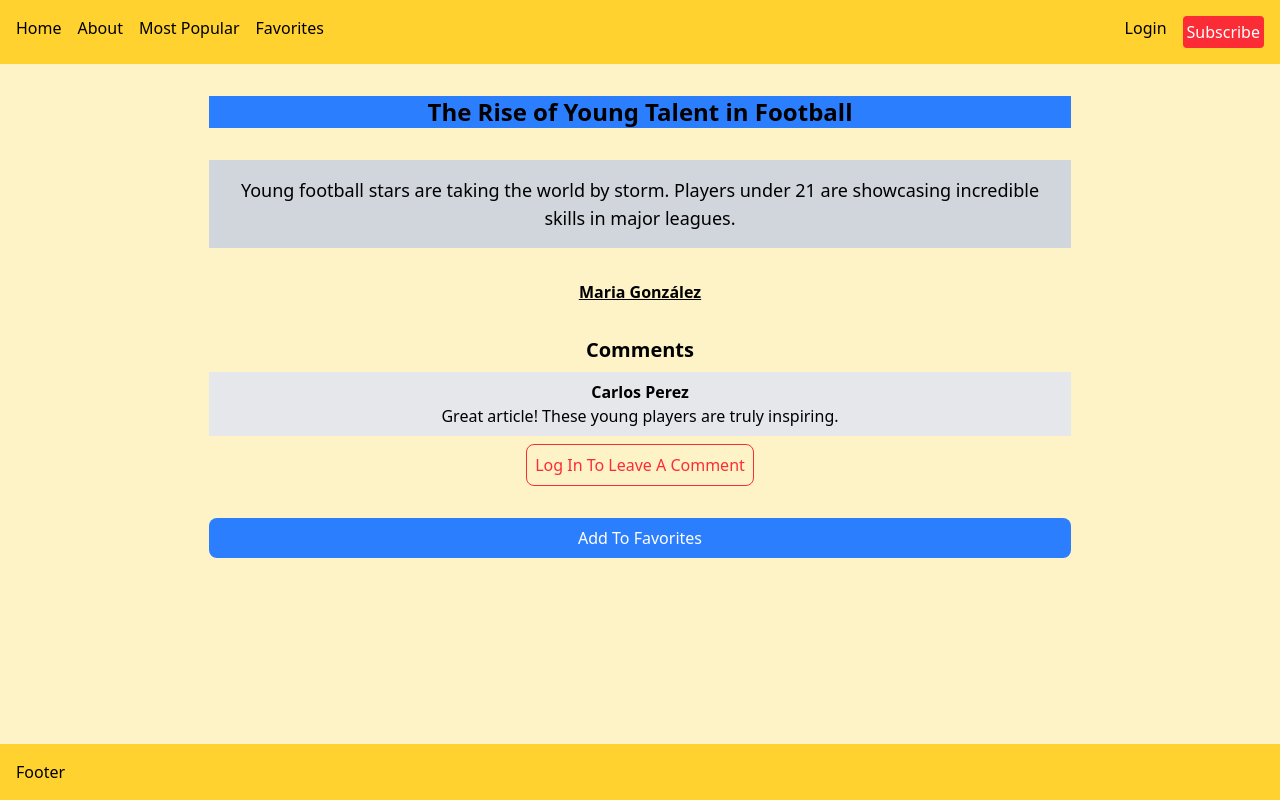
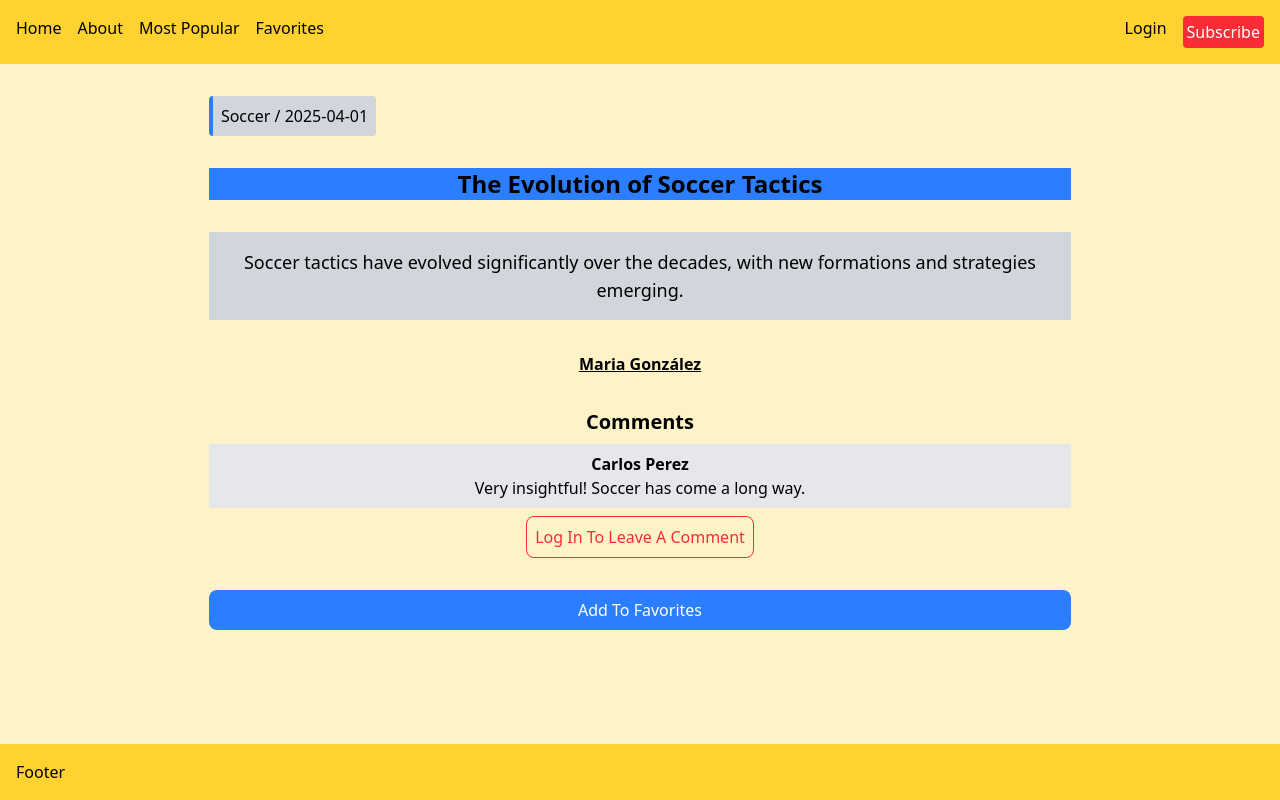
Before and after one commit to Rubenbot07/My-sports-journal, a React (Vite) app: page /articles/1 in a window 1280 px wide. Built offline with nearby package versions, Linux system fonts and the light colour scheme.

Commit message:
add category selection to EditArticleForm; update editArticle logic to include category and display category in Article component

```diff
--- a/src/components/EditArticleForm.jsx
+++ b/src/components/EditArticleForm.jsx
@@ -10,14 +10,15 @@ export const EditArticleForm = () => {
     const [content, setContent] = useState(currentArticle.content)
     const [author, setAuthor] = useState(currentArticle.author)
     const [date, setDate] = useState(currentArticle.publishedDate)
-
+    const [category, setCategory] = useState(currentArticle.category)
+    console.log(category)
     return (
         <section className='text-center w-5/6 mx-auto flex flex-col gap-8'>
             <h1 className='text-2xl font-bold bg-blue-500'>Edit Article</h1>
             <form
                 onSubmit={(e) => {
                     e.preventDefault()
-                    auth.editArticle(articleId, title, author, date, content)
+                    auth.editArticle(articleId, title, author, date, content, category)
                 }}
                 className="flex flex-col gap-4 w-4/6 min-w-72 mx-auto p-4 "
             >
@@ -53,6 +54,19 @@ export const EditArticleForm = () => {
                     className="border border-blue-500 p-2 text-center bg-white"
                     onChange={(e) => setDate(e.target.value)}
                 />
+                <select
+                    className="border border-blue-500 p-2 text-center bg-white"
+                    name="category"
+                    id="category"
+                    onChange={(e) => e.target.value && setCategory(e.target.value)}
+                >
+                    <option value="">Select Category</option>
+                    <option value="Football">Football</option>
+                    <option value="Basketball">Basketball</option>
+                    <option value="Tennis">Tennis</option>
+                    <option value="Soccer">Soccer</option>
+                    <option value="Esports">Esports</option>
+                </select>
                 <button
                     className="bg-blue-500 text-white p-2 rounded-lg"
                     type="submit"
--- a/src/context/UserContext.jsx
+++ b/src/context/UserContext.jsx
@@ -45,11 +45,11 @@ export const UserProvider = ({ children }) => {
         navigate('/')
     }
 
-    const editArticle = (articleId, title, author, publishedDate, content) => {
+    const editArticle = (articleId, title, author, publishedDate, content, category) => {
         const articleIdParsed = parseInt(articleId)
         const articleIndex = articles.findIndex(article =>  article.id === articleIdParsed)
         const articlesCopy = [...articles]
-        articlesCopy.splice(articleIndex, 1, { id: articleIdParsed, title: title, author: author, publishedDate: publishedDate, content: content })
+        articlesCopy.splice(articleIndex, 1, { id: articleIdParsed, title: title, author: author, publishedDate: publishedDate, content: content, category: category })
         setArticles(articlesCopy)
         navigate(`/articles/${articleId}`)
     }
@@ -94,7 +94,6 @@ export const UserProvider = ({ children }) => {
         articlesCopy[articleIndex].comments[commentIndex].content = comment
         setArticles(articlesCopy)
     }
-
     const auth = {
         user,
         setUser,
--- a/src/mock-data/sports-articles.json
+++ b/src/mock-data/sports-articles.json
@@ -1,171 +1,322 @@
 [
   {
     "id": 1,
-      "title": "The Rise of Young Talent in Football",
+    "title": "The Evolution of Soccer Tactics",
     "author": "Maria González",
-      "publishedDate": "2025-03-15",
-      "content": "Young football stars are taking the world by storm. Players under 21 are showcasing incredible skills in major leagues.",
+    "publishedDate": "2025-04-01",
+    "content": "Soccer tactics have evolved significantly over the decades, with new formations and strategies emerging.",
     "comments": [
       {
         "userName": "Carlos Perez",
         "id": 1,
-          "content": "Great article! These young players are truly inspiring.",
-          "date": "2025-03-16"
+        "content": "Very insightful! Soccer has come a long way.",
+        "date": "2025-04-02"
+      }
+    ],
+    "category": "Soccer"
+  },
+  {
+    "id": 2,
+    "title": "The Greatest Football Rivalries",
+    "author": "James Collins",
+    "publishedDate": "2025-04-02",
+    "content": "Football's greatest rivalries have defined the sport, bringing passion and drama to fans worldwide.",
+    "comments": [
+      {
+        "userName": "Emily Johnson",
+        "id": 2,
+        "content": "These rivalries are what make football so exciting!",
+        "date": "2025-04-03"
       }
     ],
     "category": "Football"
   },
   {
-      "id": 2,
-      "title": "Top 5 Moments in Basketball History",
-      "author": "James Collins",
-      "publishedDate": "2025-03-18",
-      "content": "From buzzer-beaters to historic comebacks, we look back at the top moments that defined basketball as we know it.",
-      "comments": [],
+    "id": 3,
+    "title": "Basketball's Rising Stars",
+    "author": "Anika Sharma",
+    "publishedDate": "2025-04-03",
+    "content": "A look at the young players who are shaping the future of basketball.",
+    "comments": [
+      {
+        "userName": "Sara Lopez",
+        "id": 3,
+        "content": "These players are incredible! Can't wait to see them grow.",
+        "date": "2025-04-04"
+      }
+    ],
     "category": "Basketball"
   },
   {
-      "id": 3,
-      "title": "Innovative Training Techniques in Tennis",
-      "author": "Anika Sharma",
-      "publishedDate": "2025-03-20",
-      "content": "Tennis players are exploring new training methods, including virtual reality and AI-driven performance analysis.",
+    "id": 4,
+    "title": "Tennis Legends: Past and Present",
+    "author": "Maria González",
+    "publishedDate": "2025-04-04",
+    "content": "Exploring the careers of tennis legends who have left a lasting impact on the sport.",
     "comments": [
       {
-          "userName": "Emily Johnson",
-          "id": 2,
-          "content": "Interesting read! Technology is changing everything.",
-          "date": "2025-03-21"
+        "userName": "Carlos Perez",
+        "id": 4,
+        "content": "A great tribute to these amazing players.",
+        "date": "2025-04-05"
       }
     ],
     "category": "Tennis"
   },
   {
-      "id": 4,
-      "title": "The Science Behind Marathon Running",
-      "author": "Carlos Mendoza",
-      "publishedDate": "2025-03-22",
-      "content": "Marathon runners train for years to optimize endurance. Let's dive into the physiology and mental preparation required.",
-      "comments": [],
-      "category": "Running"
-    },
-    {
     "id": 5,
-      "title": "Esports: The Growing Phenomenon",
+    "title": "Esports: A New Era of Competition",
     "author": "Lila Nguyen",
-      "publishedDate": "2025-03-25",
-      "content": "Esports has evolved into a global sensation, with millions of viewers tuning into events like Dota 2 and League of Legends championships.",
+    "publishedDate": "2025-04-05",
+    "content": "Esports is redefining what it means to compete, with millions of fans tuning in worldwide.",
     "comments": [
       {
-          "userName": "Sara Lopez",
-          "id": 3,
-          "content": "Esports is the future! Great insights.",
-          "date": "2025-03-26"
-        },
-        {
-          "userName": "Carlos Perez",
-          "id": 4,
-          "content": "I love how esports is getting the recognition it deserves.",
-          "date": "2025-03-27"
+        "userName": "Emily Johnson",
+        "id": 5,
+        "content": "Esports is so exciting to watch. Great article!",
+        "date": "2025-04-06"
       }
     ],
     "category": "Esports"
   },
   {
     "id": 6,
-      "title": "The Evolution of Cricket Strategies",
-      "author": "Maria González",
-      "publishedDate": "2025-03-26",
-      "content": "Cricket has seen a shift in strategies with the rise of T20 formats, emphasizing aggressive play and innovative tactics.",
-      "comments": [],
-      "category": "Cricket"
+    "title": "The Art of Defending in Soccer",
+    "author": "James Collins",
+    "publishedDate": "2025-04-06",
+    "content": "Defending is an art form in soccer, requiring skill, discipline, and teamwork.",
+    "comments": [
+      {
+        "userName": "Sara Lopez",
+        "id": 6,
+        "content": "Defenders deserve more credit. Great read!",
+        "date": "2025-04-07"
+      }
+    ],
+    "category": "Soccer"
   },
   {
     "id": 7,
-      "title": "The Psychology of Winning in Sports",
+    "title": "Football's Greatest Coaches",
+    "author": "Maria González",
+    "publishedDate": "2025-04-07",
+    "content": "A look at the coaches who have shaped football history with their innovative strategies.",
+    "comments": [
+      {
+        "userName": "Carlos Perez",
+        "id": 7,
+        "content": "These coaches are legends. Amazing article!",
+        "date": "2025-04-08"
+      }
+    ],
+    "category": "Football"
+  },
+  {
+    "id": 8,
+    "title": "Basketball's Most Memorable Games",
+    "author": "Anika Sharma",
+    "publishedDate": "2025-04-08",
+    "content": "Reliving the most unforgettable games in basketball history.",
+    "comments": [
+      {
+        "userName": "Emily Johnson",
+        "id": 8,
+        "content": "These games are iconic. Loved this article!",
+        "date": "2025-04-09"
+      }
+    ],
+    "category": "Basketball"
+  },
+  {
+    "id": 9,
+    "title": "The Science of Tennis Serves",
     "author": "James Collins",
-      "publishedDate": "2025-03-27",
-      "content": "Understanding the mental game is crucial for athletes. We explore how psychology impacts performance and success.",
+    "publishedDate": "2025-04-09",
+    "content": "Breaking down the physics and technique behind the perfect tennis serve.",
     "comments": [
       {
         "userName": "Sara Lopez",
-          "id": 5,
-          "content": "This is so true. Mental strength is everything.",
-          "date": "2025-03-28"
+        "id": 9,
+        "content": "This was so interesting to read. Great job!",
+        "date": "2025-04-10"
       }
     ],
-      "category": "Sports Psychology"
-    },
-    {
-      "id": 8,
-      "title": "The Impact of Technology on Sports",
-      "author": "Anika Sharma",
-      "publishedDate": "2025-03-28",
-      "content": "From VAR in football to Hawk-Eye in tennis, technology is revolutionizing how sports are played and officiated.",
-      "comments": [],
-      "category": "Technology"
-    },
-    {
-      "id": 9,
-      "title": "The Rise of Women's Sports",
-      "author": "Lila Nguyen",
-      "publishedDate": "2025-03-29",
-      "content": "Women's sports are gaining global recognition, with increased viewership and sponsorships driving growth.",
-      "comments": [],
-      "category": "Women's Sports"
+    "category": "Tennis"
   },
   {
     "id": 10,
-      "title": "The History of the Olympic Games",
-      "author": "Carlos Mendoza",
-      "publishedDate": "2025-03-30",
-      "content": "The Olympics have a rich history dating back to ancient Greece. We explore its evolution into the modern era.",
-      "comments": [],
-      "category": "Olympics"
+    "title": "Esports Teams to Watch in 2025",
+    "author": "Lila Nguyen",
+    "publishedDate": "2025-04-10",
+    "content": "Highlighting the esports teams that are set to dominate the scene this year.",
+    "comments": [
+      {
+        "userName": "Carlos Perez",
+        "id": 10,
+        "content": "Excited to see these teams in action!",
+        "date": "2025-04-11"
+      }
+    ],
+    "category": "Esports"
   },
   {
     "id": 11,
-      "title": "How Nutrition Shapes Athletic Performance",
+    "title": "The Role of Midfielders in Soccer",
     "author": "Maria González",
-      "publishedDate": "2025-03-31",
-      "content": "Athletes are focusing on tailored nutrition plans to maximize performance and recovery.",
-      "comments": [],
-      "category": "Nutrition"
+    "publishedDate": "2025-04-11",
+    "content": "Midfielders are the backbone of any soccer team, balancing defense and attack.",
+    "comments": [
+      {
+        "userName": "Emily Johnson",
+        "id": 11,
+        "content": "Midfielders are so underrated. Great article!",
+        "date": "2025-04-12"
+      }
+    ],
+    "category": "Soccer"
   },
   {
     "id": 12,
-      "title": "The Role of Coaches in Modern Sports",
+    "title": "Football's Most Iconic Stadiums",
     "author": "James Collins",
-      "publishedDate": "2025-04-01",
-      "content": "Coaches are more than strategists; they are mentors and motivators who shape the careers of athletes.",
-      "comments": [],
-      "category": "Coaching"
+    "publishedDate": "2025-04-12",
+    "content": "Exploring the stadiums that have become symbols of football history.",
+    "comments": [
+      {
+        "userName": "Sara Lopez",
+        "id": 12,
+        "content": "These stadiums are breathtaking. Loved this!",
+        "date": "2025-04-13"
+      }
+    ],
+    "category": "Football"
   },
   {
     "id": 13,
-      "title": "The Future of Extreme Sports",
+    "title": "Basketball's Greatest Dunkers",
     "author": "Anika Sharma",
-      "publishedDate": "2025-04-02",
-      "content": "Extreme sports are pushing the boundaries of human capability, with new disciplines emerging every year.",
-      "comments": [],
-      "category": "Extreme Sports"
+    "publishedDate": "2025-04-13",
+    "content": "A tribute to the players who have mastered the art of the slam dunk.",
+    "comments": [
+      {
+        "userName": "Carlos Perez",
+        "id": 13,
+        "content": "These players are amazing. Great article!",
+        "date": "2025-04-14"
+      }
+    ],
+    "category": "Basketball"
   },
   {
     "id": 14,
-      "title": "The Business of Sports Sponsorships",
-      "author": "Carlos Mendoza",
-      "publishedDate": "2025-04-03",
-      "content": "Sponsorships are a major revenue stream for sports organizations. We analyze the trends shaping this industry.",
-      "comments": [],
-      "category": "Business"
+    "title": "Tennis Rivalries That Defined the Sport",
+    "author": "Maria González",
+    "publishedDate": "2025-04-14",
+    "content": "A look at the rivalries that have captivated tennis fans over the years.",
+    "comments": [
+      {
+        "userName": "Emily Johnson",
+        "id": 14,
+        "content": "These rivalries are legendary. Loved this!",
+        "date": "2025-04-15"
+      }
+    ],
+    "category": "Tennis"
   },
   {
     "id": 15,
-      "title": "The Rise of Fantasy Sports Leagues",
+    "title": "The Growth of Esports Viewership",
     "author": "Lila Nguyen",
-      "publishedDate": "2025-04-04",
-      "content": "Fantasy sports leagues are engaging millions of fans worldwide, creating a new way to experience sports.",
-      "comments": [],
-      "category": "Fantasy Sports"
+    "publishedDate": "2025-04-15",
+    "content": "Esports viewership is skyrocketing, with millions tuning in to watch their favorite games.",
+    "comments": [
+      {
+        "userName": "Sara Lopez",
+        "id": 15,
+        "content": "Esports is taking over. Great insights!",
+        "date": "2025-04-16"
+      }
+    ],
+    "category": "Esports"
+  },
+  {
+    "id": 16,
+    "title": "The Art of Goalkeeping in Soccer",
+    "author": "James Collins",
+    "publishedDate": "2025-04-16",
+    "content": "Goalkeeping is a unique and challenging role in soccer, requiring quick reflexes and mental toughness.",
+    "comments": [
+      {
+        "userName": "Carlos Perez",
+        "id": 16,
+        "content": "Goalkeepers are the unsung heroes. Great read!",
+        "date": "2025-04-17"
+      }
+    ],
+    "category": "Soccer"
+  },
+  {
+    "id": 17,
+    "title": "Football's Most Memorable Matches",
+    "author": "Maria González",
+    "publishedDate": "2025-04-17",
+    "content": "Reliving the matches that have defined football history.",
+    "comments": [
+      {
+        "userName": "Emily Johnson",
+        "id": 17,
+        "content": "These matches are unforgettable. Loved this!",
+        "date": "2025-04-18"
+      }
+    ],
+    "category": "Football"
+  },
+  {
+    "id": 18,
+    "title": "Basketball's Most Clutch Players",
+    "author": "Anika Sharma",
+    "publishedDate": "2025-04-18",
+    "content": "Highlighting the players who shine brightest in the most critical moments.",
+    "comments": [
+      {
+        "userName": "Sara Lopez",
+        "id": 18,
+        "content": "These players are so clutch. Great article!",
+        "date": "2025-04-19"
+      }
+    ],
+    "category": "Basketball"
+  },
+  {
+    "id": 19,
+    "title": "The Evolution of Tennis Equipment",
+    "author": "James Collins",
+    "publishedDate": "2025-04-19",
+    "content": "How advancements in equipment have changed the way tennis is played.",
+    "comments": [
+      {
+        "userName": "Carlos Perez",
+        "id": 19,
+        "content": "This was so interesting. Loved learning about this!",
+        "date": "2025-04-20"
+      }
+    ],
+    "category": "Tennis"
+  },
+  {
+    "id": 20,
+    "title": "Esports: The Rise of Mobile Gaming",
+    "author": "Lila Nguyen",
+    "publishedDate": "2025-04-20",
+    "content": "Mobile gaming is becoming a major force in the esports world.",
+    "comments": [
+      {
+        "userName": "Emily Johnson",
+        "id": 20,
+        "content": "Mobile gaming is the future. Great article!",
+        "date": "2025-04-21"
+      }
+    ],
+    "category": "Esports"
   }
 ]
--- a/src/pages/Article/index.jsx
+++ b/src/pages/Article/index.jsx
@@ -16,6 +16,9 @@ export const Article = () => {
     }
     return (
         <section className='text-center w-5/6 mx-auto flex flex-col gap-8'>
+            <h3 className='bg-gray-300 p-2 w-fit rounded-sm border-l-4 border-l-blue-500 cursor-pointer'>
+                <Link>{currentArticle.category} / {currentArticle.publishedDate}</Link>
+            </h3>
             <h1 className='text-2xl font-bold bg-blue-500'>{currentArticle.title}</h1>
             <p className='bg-gray-300 p-4 text-lg'>{currentArticle.content}</p>
 
```
Lines whose indentation alone changed are shown as unchanged.
